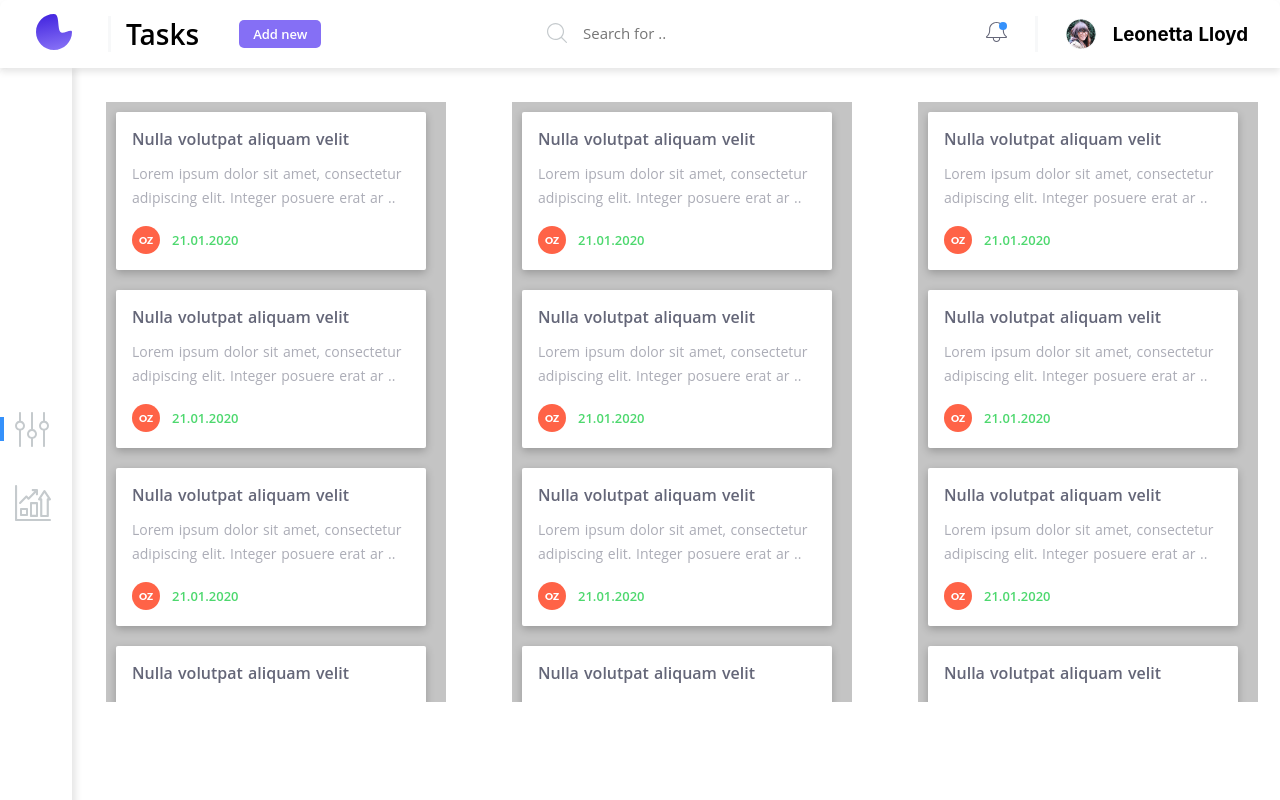
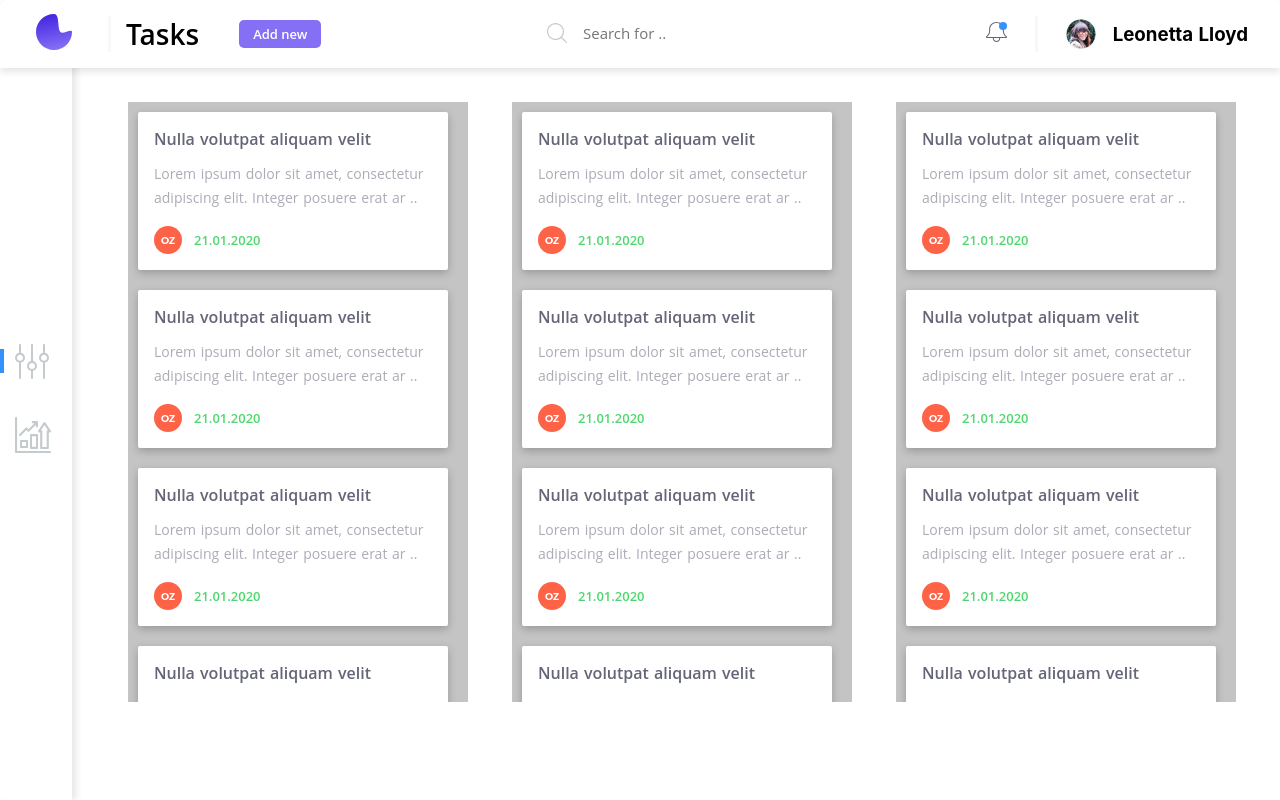
Before and after one commit to kvitkina/jungaroo, a Nuxt app: page / in a window 1280 px wide. Built offline with nearby package versions, Linux system fonts and the light colour scheme.

Commit message:
fix header pos

```diff
--- a/components/Columns.vue
+++ b/components/Columns.vue
@@ -9,8 +9,8 @@
 <style>
 .columns {
   display: flex;
-  margin: 34px auto 0 106px;
+  margin: 102px auto 0 106px;
   width: 90%;
-  justify-content: space-between;
+  justify-content: space-around;
 }
 </style>
--- a/components/Header.vue
+++ b/components/Header.vue
@@ -30,6 +30,7 @@ export default {
 
 <style scoped>
 .header {
+  position: fixed;
   display: flex;
   width: 100%;
   padding: 0 32px 0 36px;
--- a/components/HeaderButton.vue
+++ b/components/HeaderButton.vue
@@ -19,6 +19,7 @@
   font-size: 13px;
   line-height: 18px;
   text-align: right;
+  cursor: pointer;
 }
 
 .header-button_theme_light {
```
